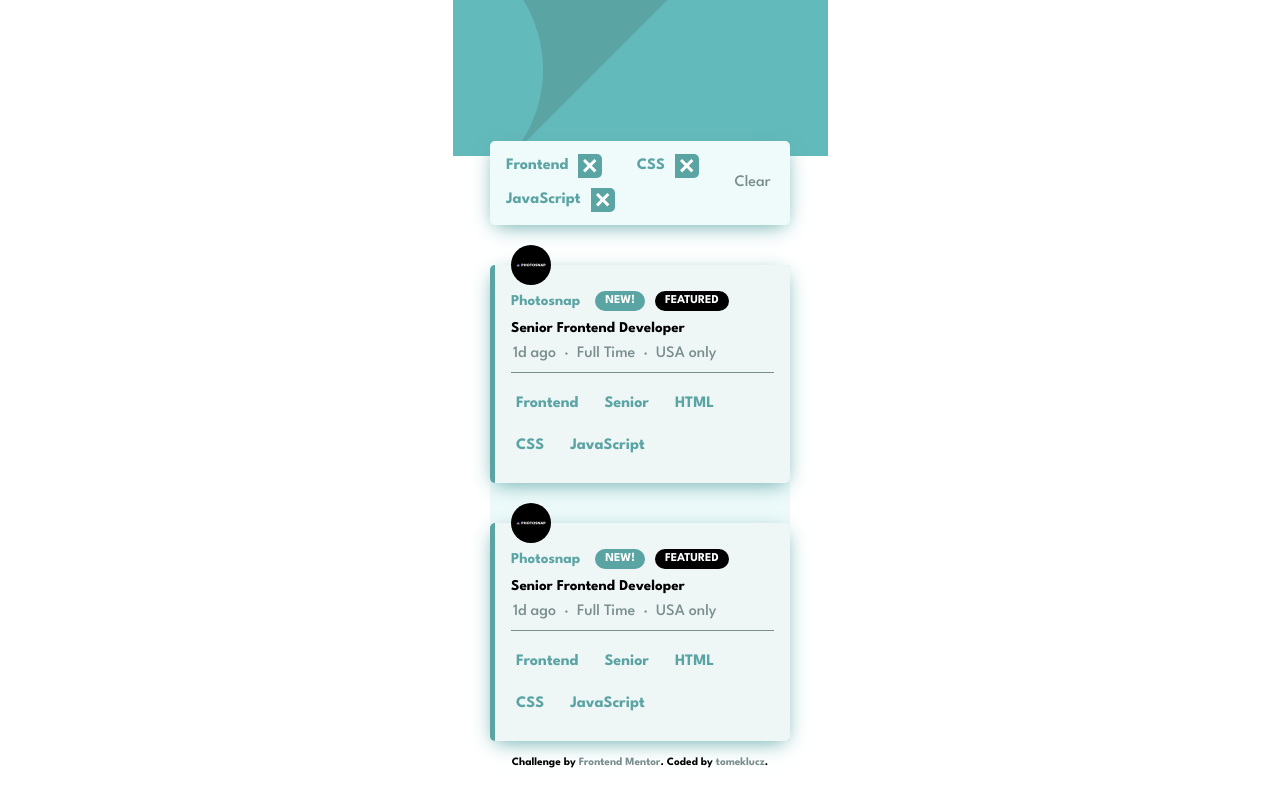
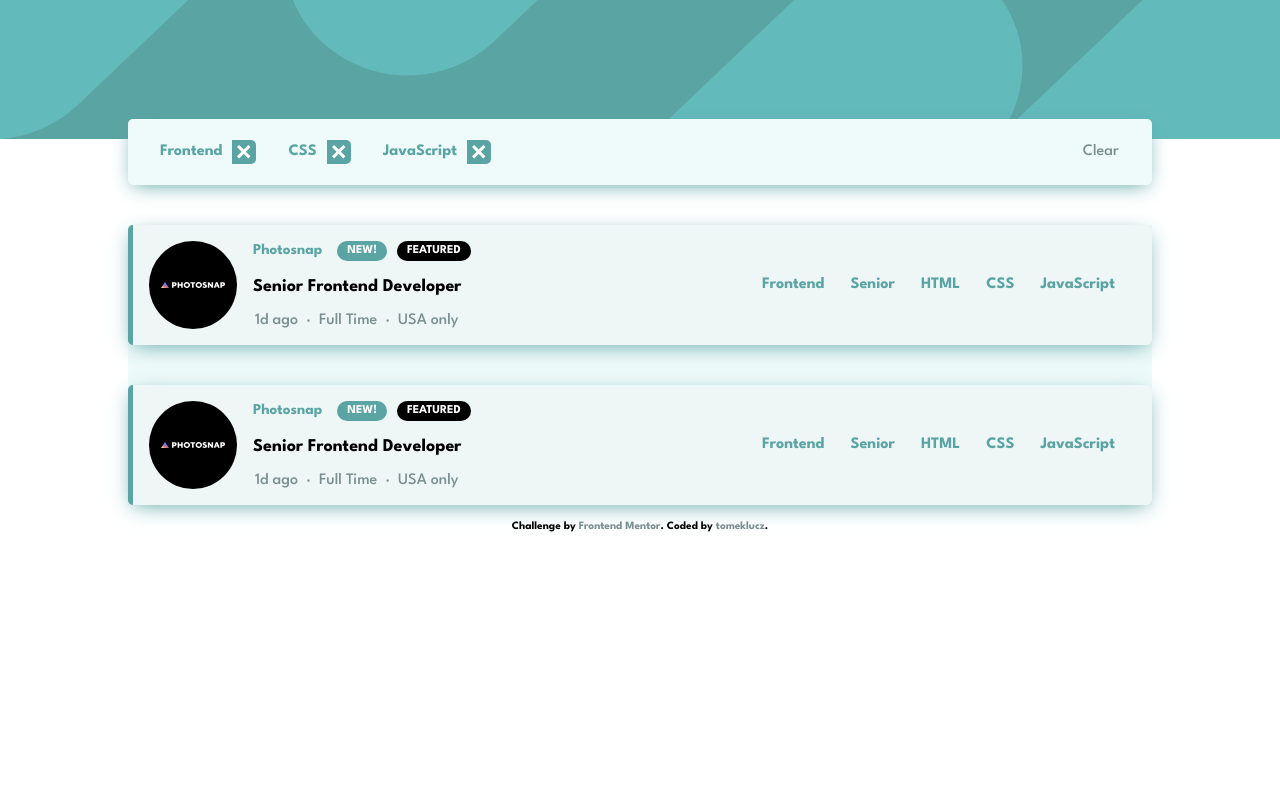
Before and after one commit to tomeklucz/FM-job-listings, a plain HTML site: page index.html in a window 1280 px wide. Drawn offline with Linux system fonts and the light colour scheme.

Commit message:
desktop design done

```diff
--- a/index.html
+++ b/index.html
@@ -16,7 +16,16 @@
   </head>
   <body>
     <header>
-      <img class="header-img" src="/images/bg-header-mobile.svg" alt="" />
+      <img
+        class="header-img-mobile"
+        src="/images/bg-header-mobile.svg"
+        alt=""
+      />
+      <img
+        class="header-img-desktop"
+        src="/images/bg-header-desktop.svg"
+        alt=""
+      />
       <section class="active-filters-container">
         <div class="active-filters-all">
           <div class="active-filter">
--- a/style.css
+++ b/style.css
@@ -36,13 +36,16 @@ body {
   min-height: 100vh;
   width: 375px;
   margin: 0 auto;
-  /* text-align: center; */
   line-height: 1;
   font-weight: 700;
 }
 
-.header-img {
+.header-img-mobile {
   background-color: var(--desaturated-dark-cyan);
+}
+
+.header-img-desktop {
+  display: none;
 }
 
 .active-filters-container {
@@ -51,7 +54,6 @@ body {
   background-color: var(--light-grayish-cyan-bg);
   border-radius: 5px;
   position: relative;
-  /* border: 1px solid black; */
   display: flex;
   justify-content: space-between;
   align-items: center;
@@ -113,13 +115,21 @@ main {
 }
 
 .single-job-container {
-  padding: 1rem 1rem 1rem;
+  padding: 1rem;
   margin-top: 2.5rem;
   position: relative;
   border-left: 5px solid var(--desaturated-dark-cyan);
   border-radius: 5px;
   background-color: var(--light-grayish-cyan-filter-tabs);
   box-shadow: 0px 5px 20px -5px var(--desaturated-dark-cyan);
+}
+
+.job-description {
+  margin-top: 1rem;
+  height: 6rem;
+  display: flex;
+  flex-direction: column;
+  justify-content: space-between;
 }
 
 .company-logo {
@@ -129,10 +139,8 @@ main {
 }
 
 .main-info {
-  margin: 10px 0;
   display: flex;
   align-items: center;
-  /* border: 1px solid red; */
 }
 
 .company-name {
@@ -143,7 +151,6 @@ main {
 
 .main-info span {
   font-size: calc(0.8 * var(--font-size));
-  display: inline-block;
   text-transform: uppercase;
   color: white;
   height: 20px;
@@ -163,12 +170,15 @@ main {
 }
 
 .job-position {
-  font-size: var(--font-size);
-  margin: 10px 0;
+  font-size: calc(1.2 * var(--font-size));
+}
+
+.job-position:hover {
+  color: var(--desaturated-dark-cyan);
+  cursor: pointer;
 }
 
 .additional-info {
-  margin: 10px 0;
   padding-bottom: 10px;
   border-bottom: 1px solid var(--dark-grayish-cyan);
 }
@@ -182,7 +192,6 @@ main {
 .job-requirements {
   display: flex;
   flex-wrap: wrap;
-  /* justify-content: space-between; */
 }
 
 .job-requirements button {
@@ -211,3 +220,71 @@ footer a {
 footer a:hover {
   color: var(--desaturated-dark-cyan);
 }
+
+@media (min-width: 1024px) {
+  body {
+    min-width: 100vw;
+    /* margin: 0 auto; */
+  }
+
+  .header-img-mobile {
+    display: none;
+  }
+
+  .header-img-desktop {
+    display: block;
+    width: 100%;
+    background-color: var(--desaturated-dark-cyan);
+  }
+
+  .active-filters-container {
+    width: 80%;
+  }
+
+  .active-filters-all {
+    width: 90%;
+    padding: 1rem 2rem;
+    justify-content: flex-start;
+  }
+
+  .active-filter {
+    margin-right: 2rem;
+  }
+
+  .clear-btn {
+    width: 10%;
+  }
+
+  main {
+    width: 80%;
+  }
+
+  .single-job-container {
+    padding: 1rem 1rem;
+    display: flex;
+    align-items: center;
+  }
+
+  .company-logo {
+    height: 100%;
+    width: auto;
+    position: static;
+    margin-right: 1rem;
+  }
+
+  .job-description {
+    margin-top: 0;
+    height: 88px;
+  }
+
+  .additional-info {
+    /* margin: 10px 0; */
+    padding-bottom: 0;
+    border-bottom: none;
+  }
+
+  .job-requirements {
+    justify-self: flex-end;
+    margin-left: auto;
+  }
+}
```
